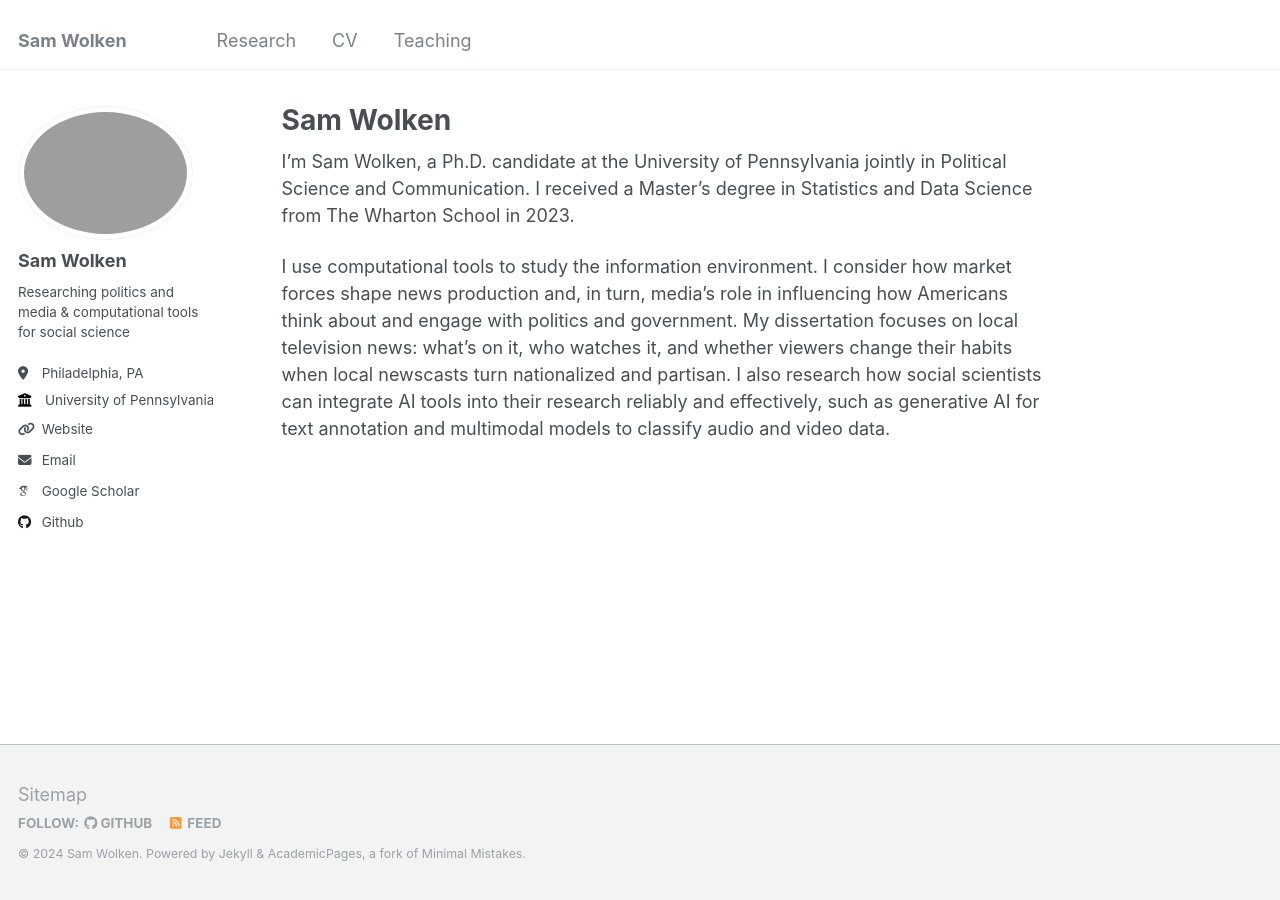
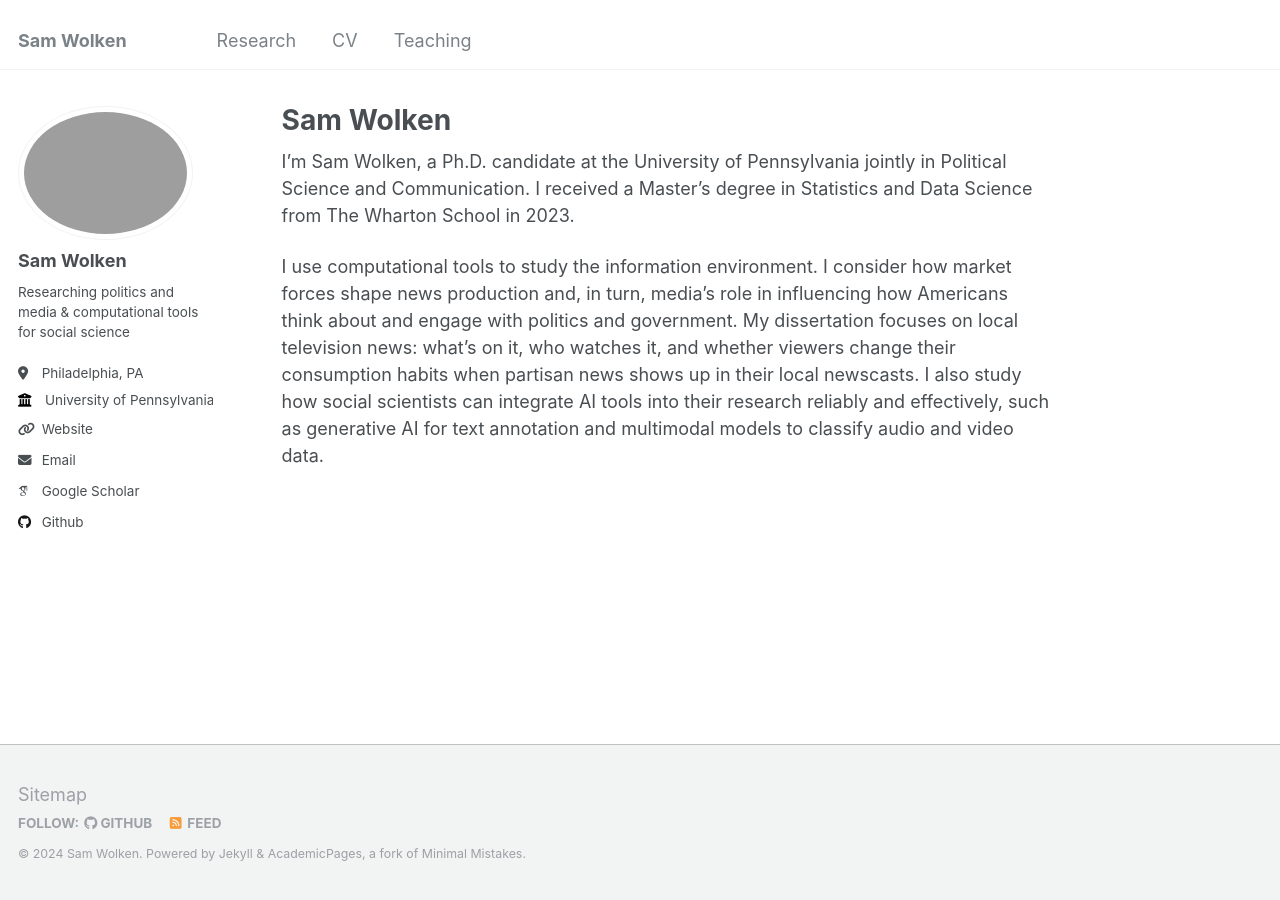
Before and after one commit to swolken/.github.io, a Jekyll site: the page built from _pages/about.md, in a window 1280 px wide. Built offline with Jekyll 4.4.1, drawn with Linux system fonts in a browser that asks for light colours; some web fonts are replaced.

Commit message:
Update about.md

```diff
--- a/_pages/about.md
+++ b/_pages/about.md
@@ -9,4 +9,4 @@ redirect_from:
 
 I'm Sam Wolken, a Ph.D. candidate at the University of Pennsylvania jointly in Political Science and Communication. I received a Master's degree in Statistics and Data Science from The Wharton School in 2023.
 
-I use computational tools to study the information environment. I consider how market forces shape news production and, in turn, media's role in influencing how Americans think about and engage with politics and government. My dissertation focuses on local television news: what's on it, who watches it, and whether viewers change their habits when local newscasts turn nationalized and partisan. I also research how social scientists can integrate AI tools into their research reliably and effectively, such as generative AI for text annotation and multimodal models to classify audio and video data.
+I use computational tools to study the information environment. I consider how market forces shape news production and, in turn, media's role in influencing how Americans think about and engage with politics and government. My dissertation focuses on local television news: what's on it, who watches it, and whether viewers change their consumption habits when partisan news shows up in their local newscasts. I also study how social scientists can integrate AI tools into their research reliably and effectively, such as generative AI for text annotation and multimodal models to classify audio and video data.
```
